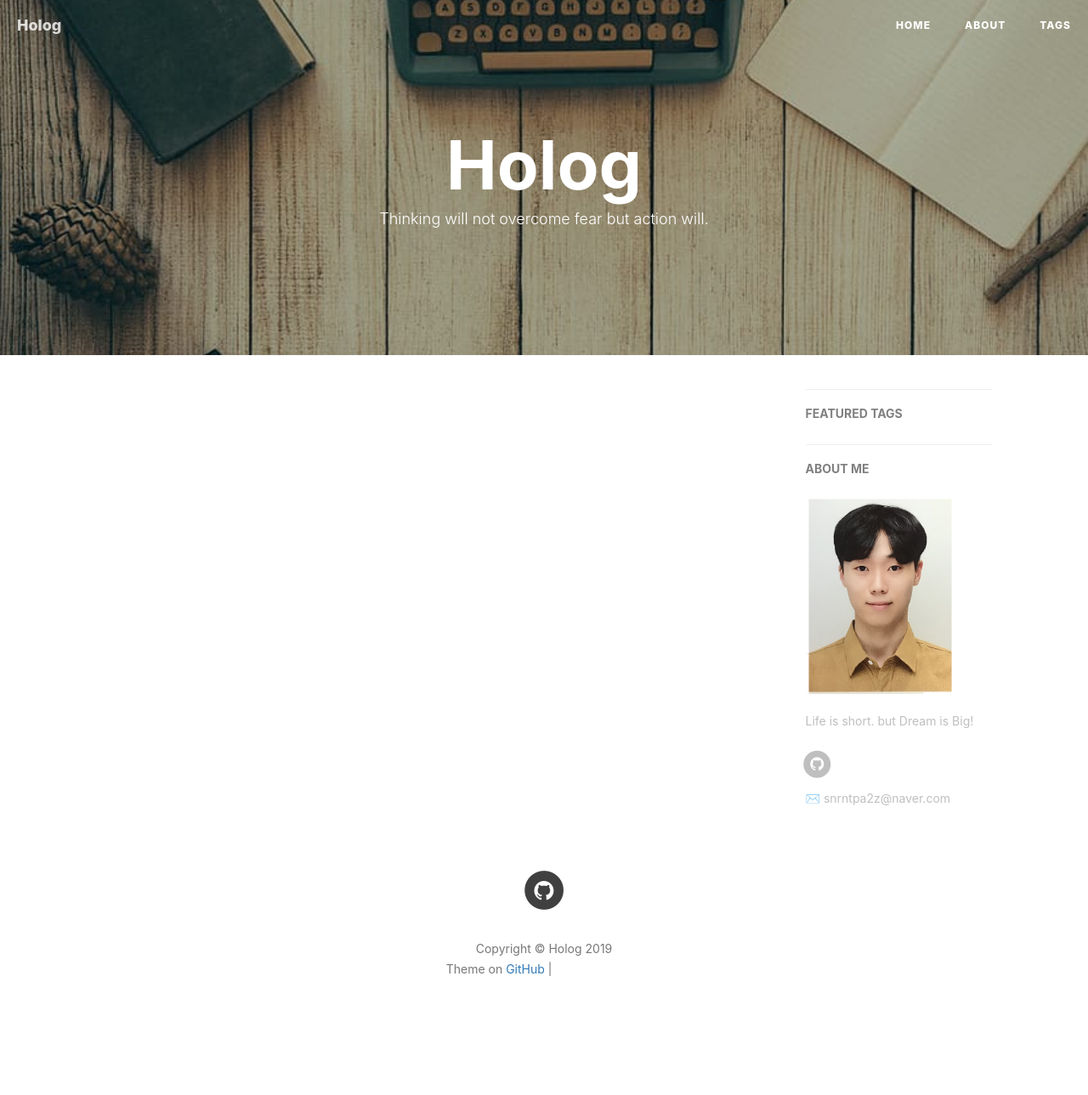
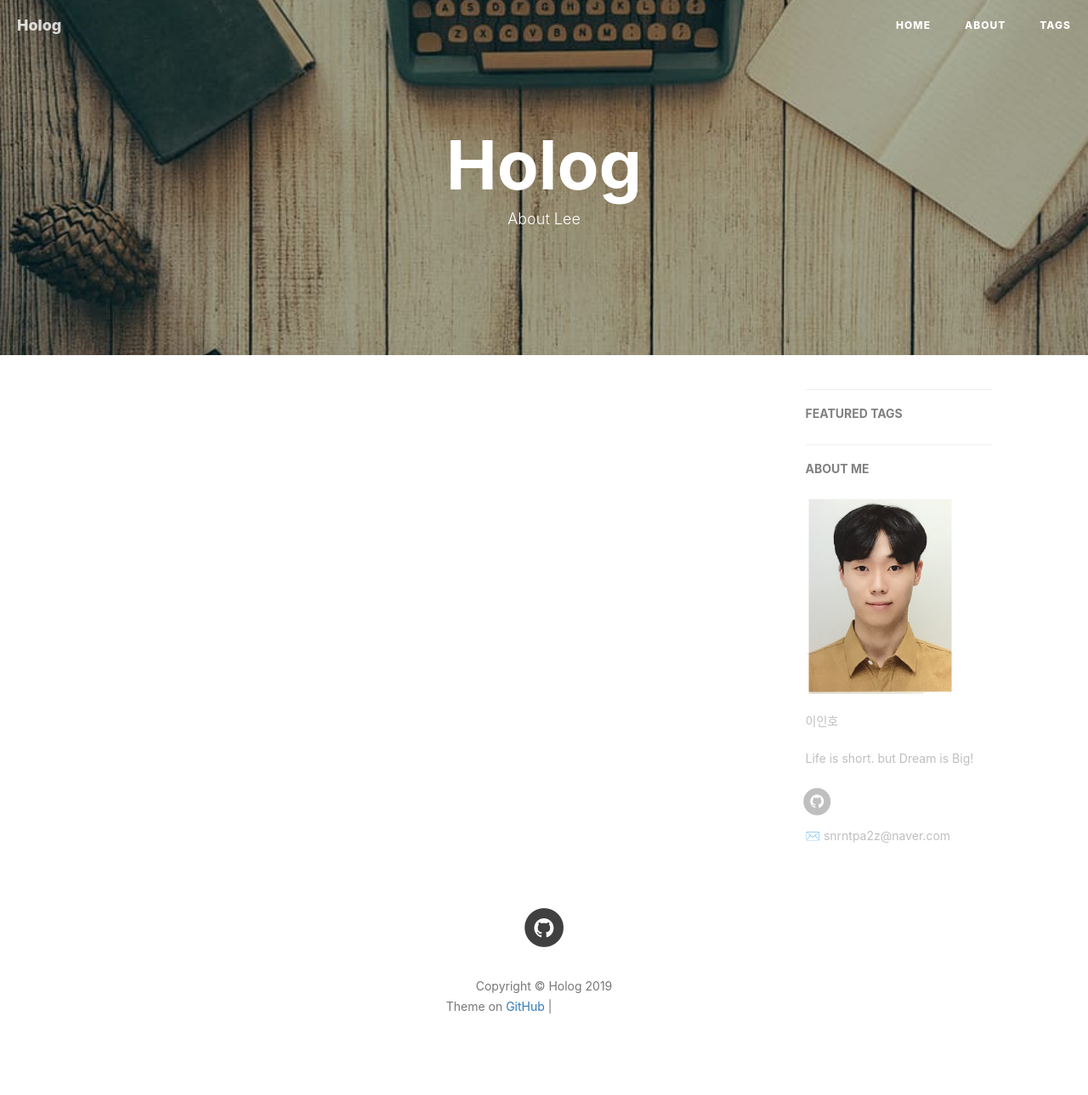
Before and after one commit to leeshar/wiki, a Jekyll site: the page built from index.html, in a window 1280 px wide. Shown: the whole page at 85% size. Built offline with Jekyll 4.4.1, drawn with Linux system fonts in a browser that asks for light colours; nearby versions of some CDN libraries; the list of posts is cut into pages by our own code; comment, search, counter and statistics services are not loaded; before the commit the page ends 1245 px from its top, so only the background shows below that; grey boxes are pictures that could not be loaded.

Commit message:
fix : side-bar

```diff
--- a/_config.yml
+++ b/_config.yml
@@ -12,7 +12,7 @@
 # Sidebar settings
 sidebar: true # whether or not using Sidebar.
 sidebar-about-description: "Life is short. but Dream is Big!"
-site.sidebar-about-name: "이인호"
+sidebar-about-name: "이인호"
 sidebar-avatar: /img/profile.png # use absolute URL, seeing it's used in both `/` and `/about/`
 
 # SNS settings
--- a/index.html
+++ b/index.html
@@ -1,6 +1,6 @@
 ---
 layout: page
-description: "Thinking will not overcome fear but action will."
+description: "About Lee"
 ---
 
 {% for post in paginator.posts %}
@@ -19,7 +19,8 @@
         </div>
     </a>
     <p class="post-meta">
-        Posted by {% if post.author %}{{ post.author }}{% else %}{{ site.title }}{% endif %} on {{ post.date | date: "%B %-d, %Y" }}
+        Posted by {% if post.author %}{{ post.author }}{% else %}{{ site.title }}{% endif %} on
+        {{ post.date | date: "%B %-d, %Y" }}
     </p>
 </div>
 <hr>
```
